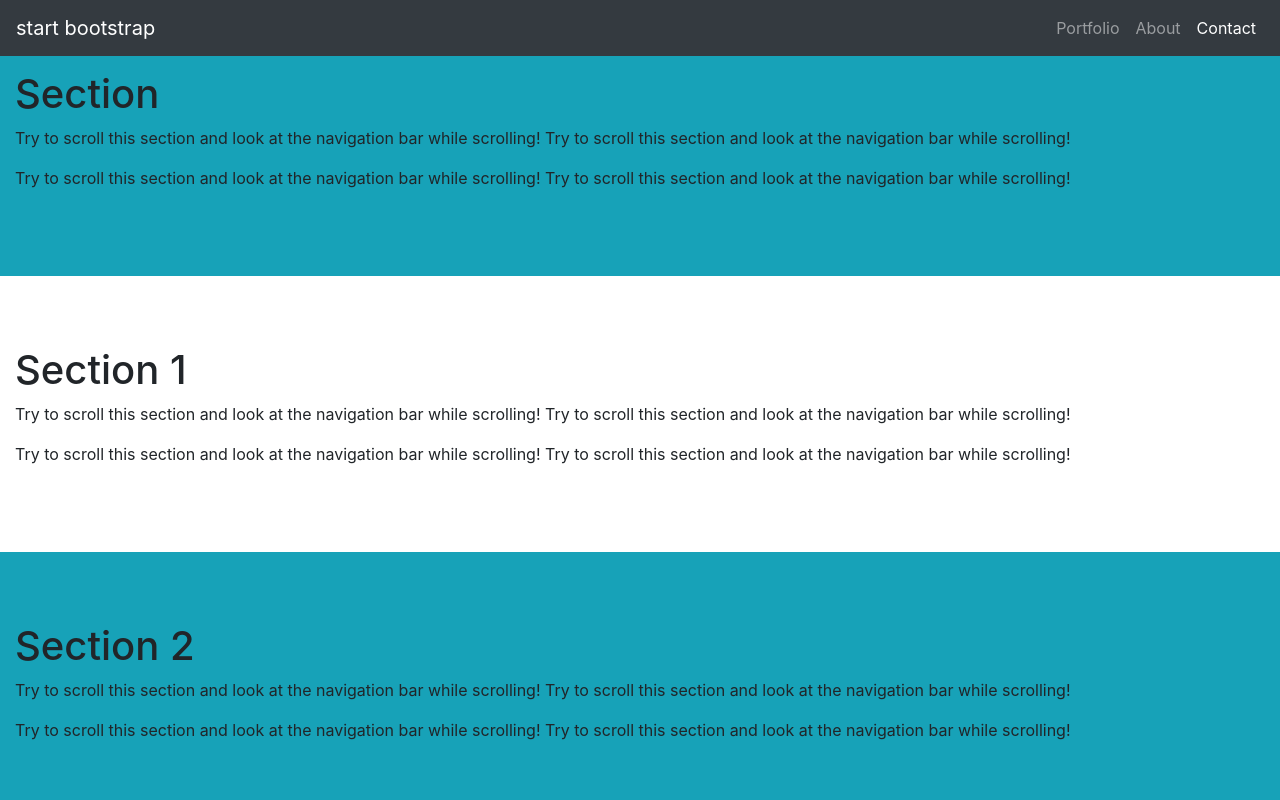
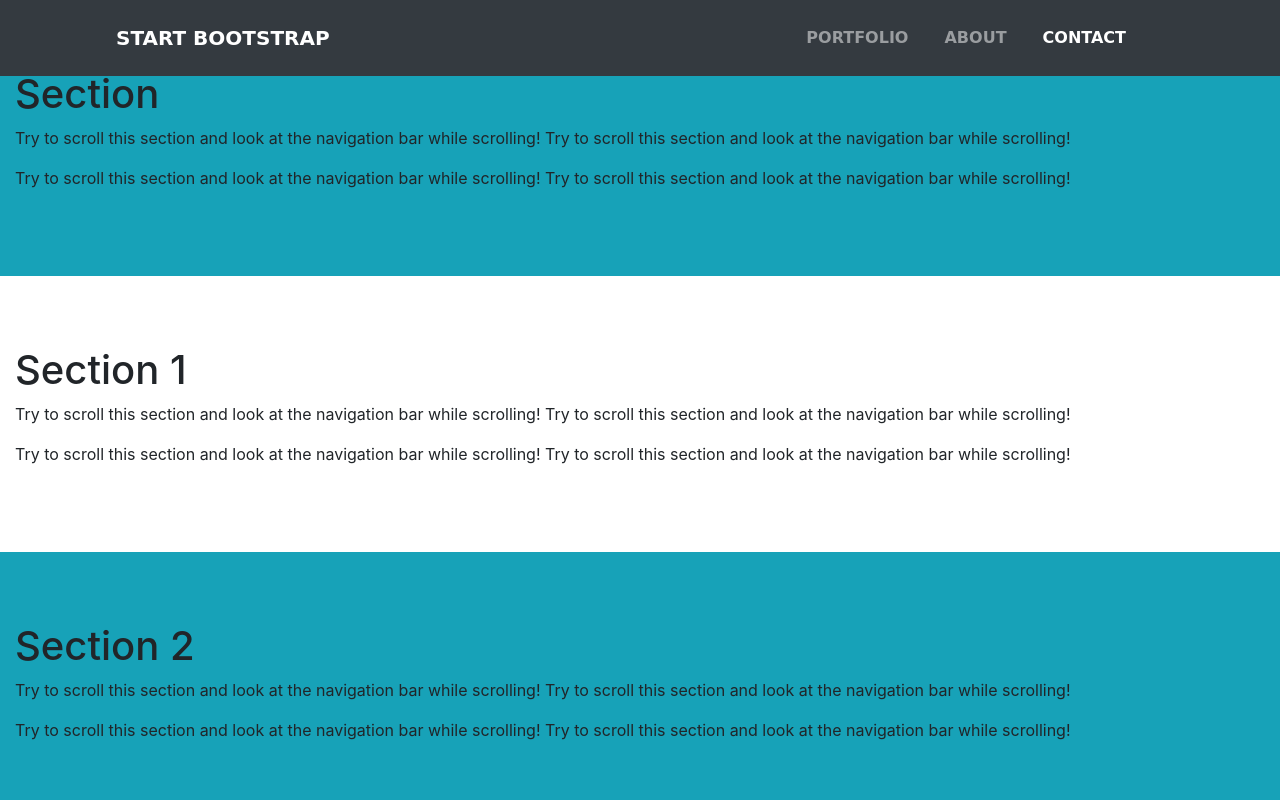
Before and after one commit to Enrique-cl/freelancerPage, a website: page index.html in a window 1280 px wide. Shown: the top 800 px of the page. Drawn offline with nearby package versions, Linux system fonts and the light colour scheme.

Commit message:
se agrego el estilo a la barra de navegacion

```diff
--- a/css/master.css
+++ b/css/master.css
@@ -1,3 +1,20 @@
 body {
       position: relative;
   }
+  /*barra de navegacion*/
+  .navbar{
+  	text-transform: uppercase;
+  	font-weight: bold;
+  	font-family: cursive;
+  }
+
+  .navbar-brand{
+  	margin-left: 100px;
+  }
+  .navbar-nav{
+  	margin-right: 100px;
+  	padding:10px;
+  }
+  .nav-item{
+  	margin-right: 20px;
+  }
```
